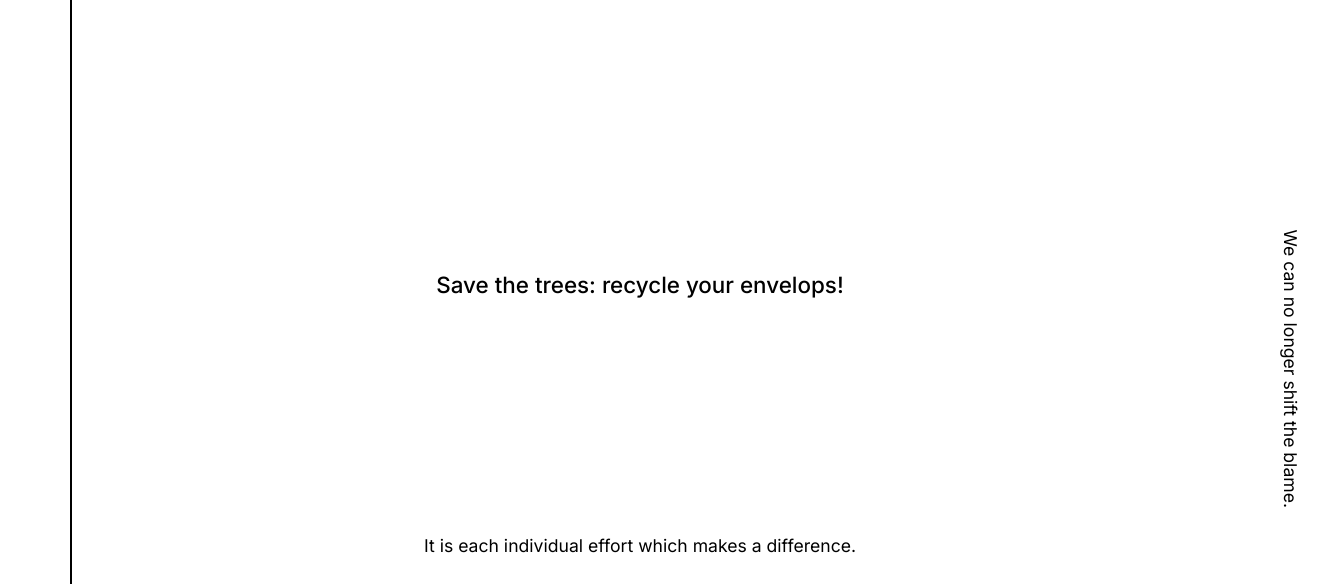
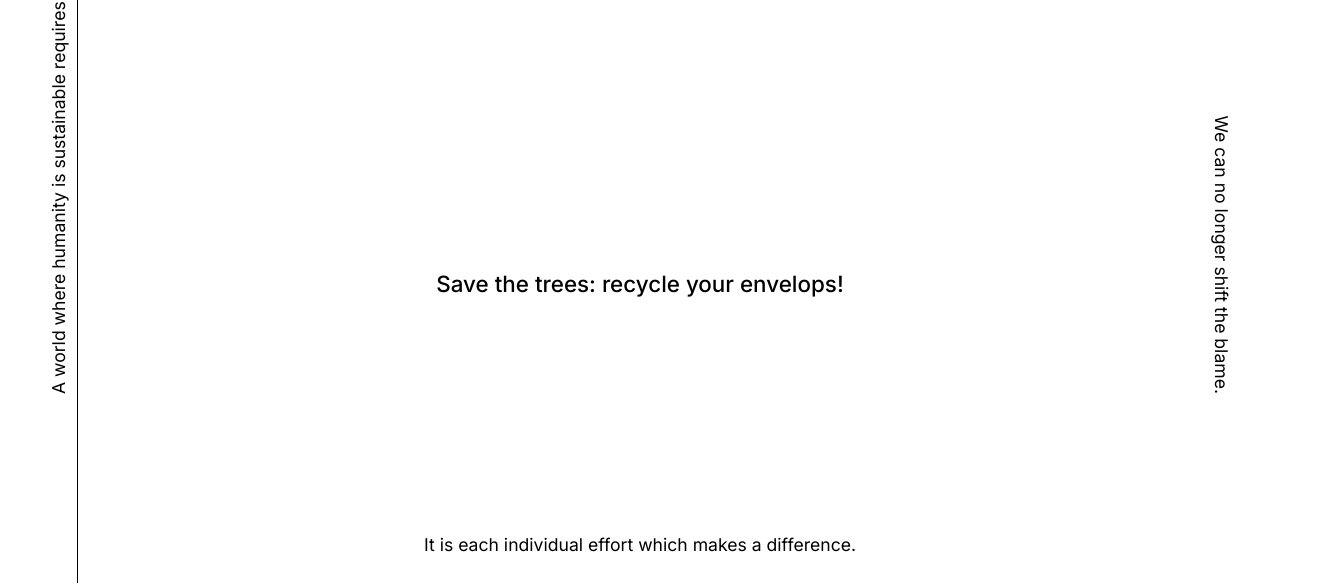
Before and after one commit to GanyuHail/recyclerabbit, a plain HTML site: page page.html in a window 1280 px wide. Shown: the part 466-1050 px from the top of the page, 1317 px wide, since content can reach past the window. Drawn offline with Linux system fonts and the light colour scheme.

Commit message:
line thickness and position , text clipping issue

```diff
--- a/styles.css
+++ b/styles.css
@@ -19,8 +19,8 @@ body::before {
     content: '';
     position: absolute;
     top: 0;
-    left: 70px; /* Positioned between Home and News */
-    width: 2.4px;
+    left: 77px; /* Positioned where grey meets white on nav */
+    width: 1.2px;
     height: 100%;
     background-color: black;
     z-index: 10;
@@ -39,17 +39,17 @@ body::before {
 .text-line {
     position: absolute;
     font-size: clamp(0.8rem, 2vw, 1.1rem);
-    max-width: 40vw;
     text-align: center;
     padding: 1rem;
 }
 
 /* First line - rotated, bottom left (reads with bottom of text toward left edge) */
 .text-left {
-    left: 1rem;
-    bottom: 10%;
+    left: 2rem;
+    bottom: 20%;
     transform: rotate(-90deg);
-    transform-origin: left bottom;
+    transform-origin: top left;
+    white-space: nowrap;
 }
 
 /* Second line - bottom center */
@@ -62,10 +62,11 @@ body::before {
 
 /* Third line - rotated, bottom right (reads with bottom of text toward right edge) */
 .text-right {
-    right: 1rem;
-    bottom: 10%;
+    right: 2rem;
+    bottom: 20%;
     transform: rotate(90deg);
-    transform-origin: right bottom;
+    transform-origin: top right;
+    white-space: nowrap;
 }
 
 /* Fourth line - center of page */
@@ -81,7 +82,7 @@ body::before {
 .topnav {
     background-color: white;
     overflow: hidden;
-    border-bottom: 2.4px solid black;
+    border-bottom: 1.2px solid black;
     width: 100%;
 }
 
@@ -153,7 +154,7 @@ img {
 
     .text-left,
     .text-right {
-        max-width: 30vh;
+        font-size: clamp(0.6rem, 2vw, 0.9rem);
     }
 
     .text-center {
```
